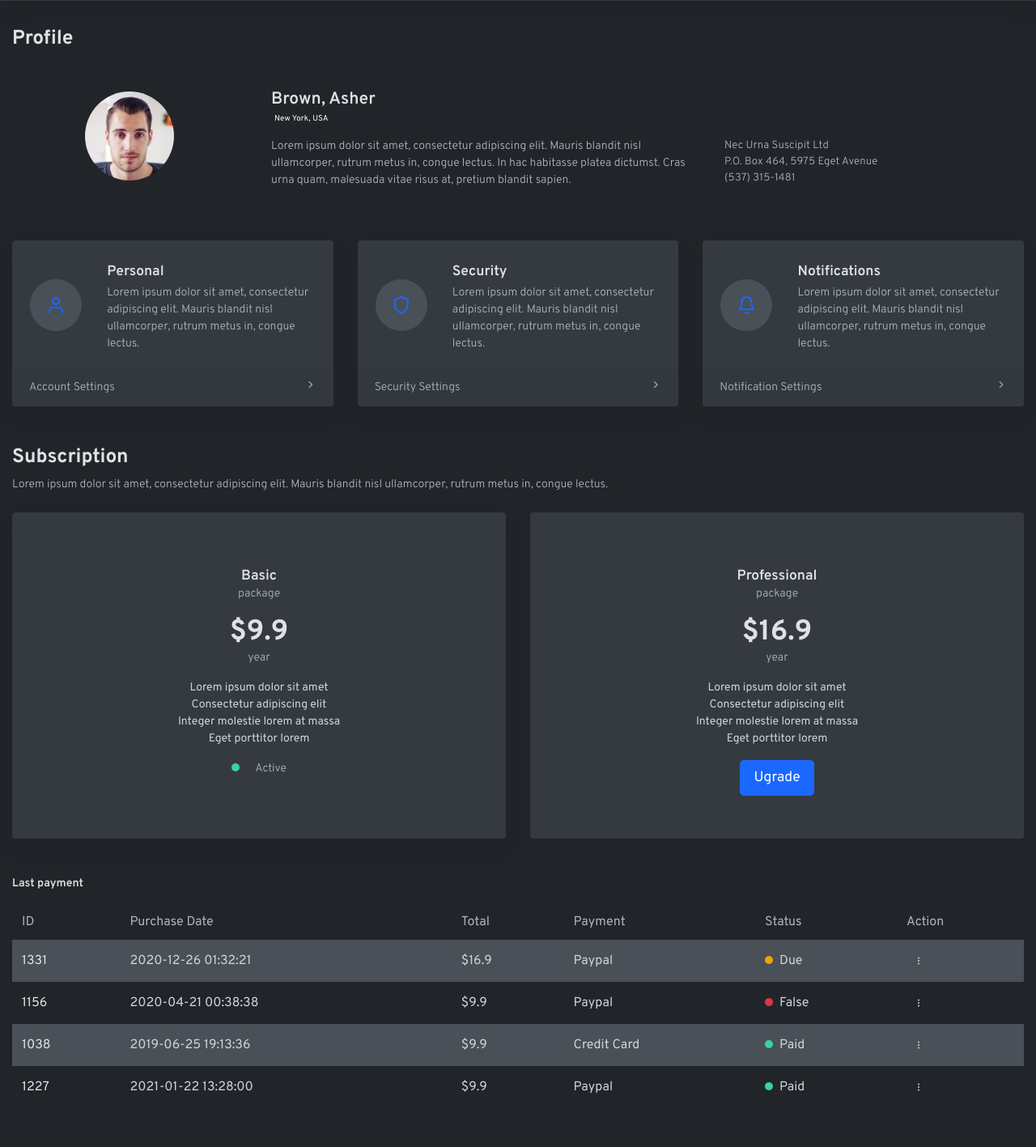
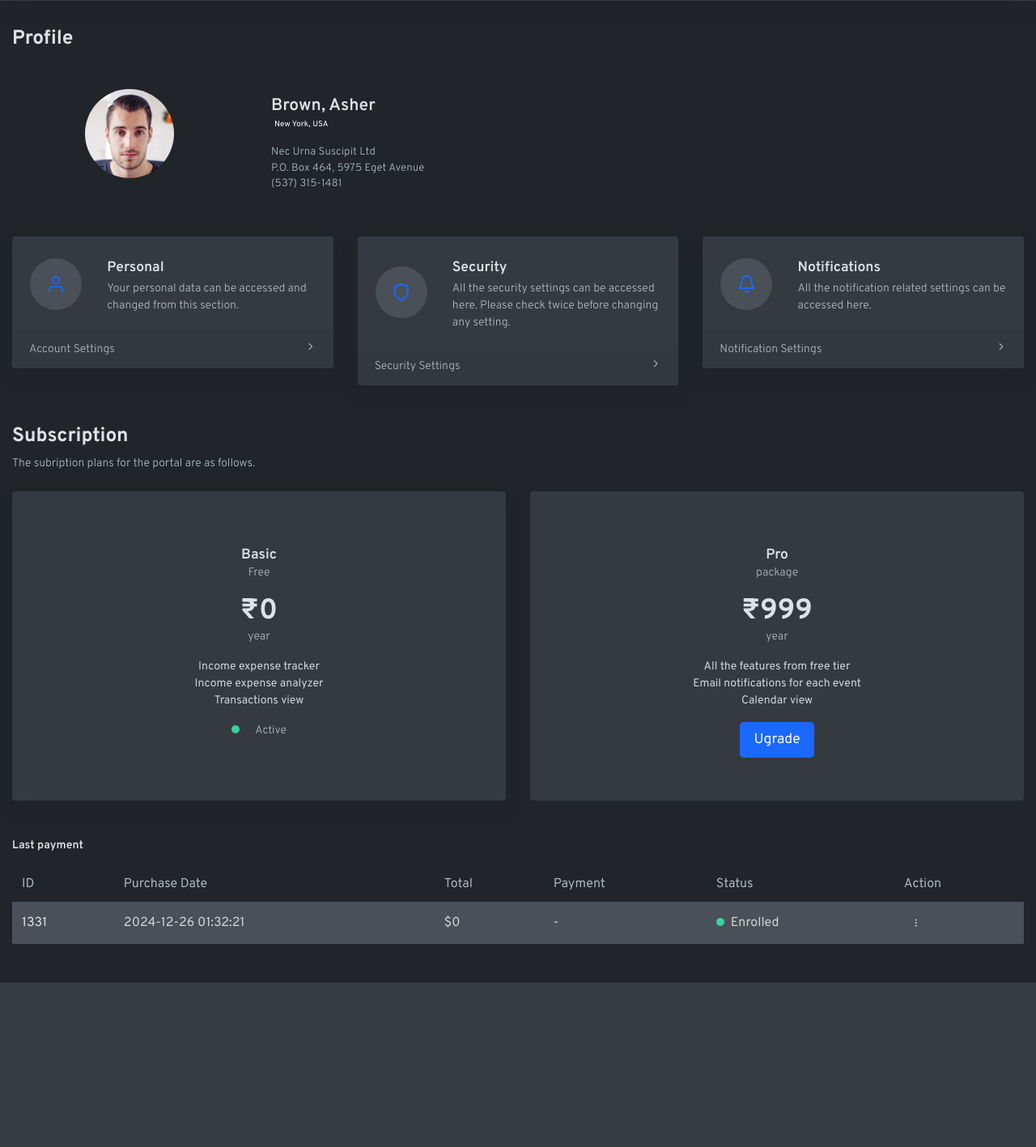
Before and after one commit to amoghkini/expense-tracker, a Python web app: template src/auth/templates/profile.html in a window 1280 px wide. Shown: the part 926-2343 px from the top of the page at 81% size. After the commit the page ends 2140 px from the top, so only its background shows below. Run offline with Jinja, Linux system fonts and the light colour scheme; the template is opened without the code that fills it, so the values that code supplies are empty; some libraries are stand-ins or nearby versions; some web fonts are replaced.

Commit message:
Editing text data on profile page

```diff
--- a/src/auth/templates/profile.html
+++ b/src/auth/templates/profile.html
@@ -25,14 +25,11 @@
             </div>
             </div>
             <div class="row mb-4">
-            <div class="col-md-7">
-                <p class="text-muted"> Lorem ipsum dolor sit amet, consectetur adipiscing elit. Mauris blandit nisl ullamcorper, rutrum metus in, congue lectus. In hac habitasse platea dictumst. Cras urna quam, malesuada vitae risus at, pretium blandit sapien. </p>
-            </div>
-            <div class="col">
-                <p class="small mb-0 text-muted">Nec Urna Suscipit Ltd</p>
-                <p class="small mb-0 text-muted">P.O. Box 464, 5975 Eget Avenue</p>
-                <p class="small mb-0 text-muted">(537) 315-1481</p>
-            </div>
+                <div class="col">
+                    <p class="small mb-0 text-muted">Nec Urna Suscipit Ltd</p>
+                    <p class="small mb-0 text-muted">P.O. Box 464, 5975 Eget Avenue</p>
+                    <p class="small mb-0 text-muted">(537) 315-1481</p>
+                </div>
             </div>
         </div>
         </div>
@@ -50,7 +47,7 @@
                     <a href="#">
                     <h3 class="h5 mt-4 mb-1">Personal</h3>
                     </a>
-                    <p class="text-muted">Lorem ipsum dolor sit amet, consectetur adipiscing elit. Mauris blandit nisl ullamcorper, rutrum metus in, congue lectus.</p>
+                    <p class="text-muted">Your personal data can be accessed and changed from this section.</p>
                 </div> <!-- .col -->
                 </div> <!-- .row -->
             </div> <!-- .card-body -->
@@ -72,7 +69,7 @@
                     <a href="#">
                     <h3 class="h5 mt-4 mb-1">Security</h3>
                     </a>
-                    <p class="text-muted">Lorem ipsum dolor sit amet, consectetur adipiscing elit. Mauris blandit nisl ullamcorper, rutrum metus in, congue lectus.</p>
+                    <p class="text-muted">All the security settings can be accessed here. Please check twice before changing any setting.</p>
                 </div> <!-- .col -->
                 </div> <!-- .row -->
             </div> <!-- .card-body -->
@@ -94,7 +91,7 @@
                     <a href="#">
                     <h3 class="h5 mt-4 mb-1">Notifications</h3>
                     </a>
-                    <p class="text-muted">Lorem ipsum dolor sit amet, consectetur adipiscing elit. Mauris blandit nisl ullamcorper, rutrum metus in, congue lectus.</p>
+                    <p class="text-muted">All the notification related settings can be accessed here.</p>
                 </div> <!-- .col -->
                 </div> <!-- .row -->
             </div> <!-- .card-body -->
@@ -105,21 +102,20 @@
         </div> <!-- .col-md-->
         </div> <!-- .row-->
         <h3>Subscription</h3>
-        <p class="text-muted">Lorem ipsum dolor sit amet, consectetur adipiscing elit. Mauris blandit nisl ullamcorper, rutrum metus in, congue lectus.</p>
+        <p class="text-muted">The subription plans for the portal are as follows.</p>
         <div class="card-deck my-4">
         <div class="card mb-4 shadow">
             <div class="card-body text-center my-4">
             <a href="#">
                 <h3 class="h5 mt-4 mb-0">Basic</h3>
             </a>
-            <p class="text-muted">package</p>
-            <span class="h1 mb-0">$9.9</span>
+            <p class="text-muted">Free</p>
+            <span class="h1 mb-0">₹0</span>
             <p class="text-muted">year</p>
             <ul class="list-unstyled">
-                <li>Lorem ipsum dolor sit amet</li>
-                <li>Consectetur adipiscing elit</li>
-                <li>Integer molestie lorem at massa</li>
-                <li>Eget porttitor lorem</li>
+                <li>Income expense tracker</li>
+                <li>Income expense analyzer</li>
+                <li>Transactions view</li>
             </ul>
             <span class="dot dot-lg bg-success"></span>
             <span class="text-muted ml-3">Active</span>
@@ -128,16 +124,15 @@
         <div class="card mb-4">
             <div class="card-body text-center my-4">
             <a href="#">
-                <h3 class="h5 mt-4 mb-0">Professional</h3>
+                <h3 class="h5 mt-4 mb-0">Pro</h3>
             </a>
             <p class="text-muted">package</p>
-            <span class="h1 mb-0">$16.9</span>
+            <span class="h1 mb-0">₹999</span>
             <p class="text-muted">year</p>
             <ul class="list-unstyled">
-                <li>Lorem ipsum dolor sit amet</li>
-                <li>Consectetur adipiscing elit</li>
-                <li>Integer molestie lorem at massa</li>
-                <li>Eget porttitor lorem</li>
+                <li>All the features from free tier</li>
+                <li>Email notifications for each event</li>
+                <li>Calendar view</li>
             </ul>
             <button type="button" class="btn mb-2 btn-primary btn-lg">Ugrade</button>
             </div> <!-- .card-body -->
@@ -158,67 +153,10 @@
         <tbody>
             <tr>
             <th scope="col">1331</th>
-            <td>2020-12-26 01:32:21</td>
-            <td>$16.9</td>
-            <td>Paypal</td>
-            <td><span class="dot dot-lg bg-warning mr-2"></span>Due</td>
-            <td>
-                <div class="dropdown">
-                <button class="btn btn-sm dropdown-toggle more-vertical" type="button" data-toggle="dropdown" aria-haspopup="true" aria-expanded="false">
-                    <span class="text-muted sr-only">Action</span>
-                </button>
-                <div class="dropdown-menu dropdown-menu-right">
-                    <a class="dropdown-item" href="#">Edit</a>
-                    <a class="dropdown-item" href="#">Remove</a>
-                    <a class="dropdown-item" href="#">Assign</a>
-                </div>
-                </div>
-            </td>
-            </tr>
-            <tr>
-            <th scope="col">1156</th>
-            <td>2020-04-21 00:38:38</td>
-            <td>$9.9</td>
-            <td>Paypal</td>
-            <td><span class="dot dot-lg bg-danger mr-2"></span>False</td>
-            <td>
-                <div class="dropdown">
-                <button class="btn btn-sm dropdown-toggle more-vertical" type="button" data-toggle="dropdown" aria-haspopup="true" aria-expanded="false">
-                    <span class="text-muted sr-only">Action</span>
-                </button>
-                <div class="dropdown-menu dropdown-menu-right">
-                    <a class="dropdown-item" href="#">Edit</a>
-                    <a class="dropdown-item" href="#">Remove</a>
-                    <a class="dropdown-item" href="#">Assign</a>
-                </div>
-                </div>
-            </td>
-            </tr>
-            <tr>
-            <th scope="col">1038</th>
-            <td>2019-06-25 19:13:36</td>
-            <td>$9.9</td>
-            <td>Credit Card </td>
-            <td><span class="dot dot-lg bg-success mr-2"></span>Paid</td>
-            <td>
-                <div class="dropdown">
-                <button class="btn btn-sm dropdown-toggle more-vertical" type="button" data-toggle="dropdown" aria-haspopup="true" aria-expanded="false">
-                    <span class="text-muted sr-only">Action</span>
-                </button>
-                <div class="dropdown-menu dropdown-menu-right">
-                    <a class="dropdown-item" href="#">Edit</a>
-                    <a class="dropdown-item" href="#">Remove</a>
-                    <a class="dropdown-item" href="#">Assign</a>
-                </div>
-                </div>
-            </td>
-            </tr>
-            <tr>
-            <th scope="col">1227</th>
-            <td>2021-01-22 13:28:00</td>
-            <td>$9.9</td>
-            <td>Paypal</td>
-            <td><span class="dot dot-lg bg-success mr-2"></span>Paid</td>
+            <td>2024-12-26 01:32:21</td>
+            <td>$0</td>
+            <td> - </td>
+            <td><span class="dot dot-lg bg-success mr-2"></span>Enrolled</td>
             <td>
                 <div class="dropdown">
                 <button class="btn btn-sm dropdown-toggle more-vertical" type="button" data-toggle="dropdown" aria-haspopup="true" aria-expanded="false">
```
